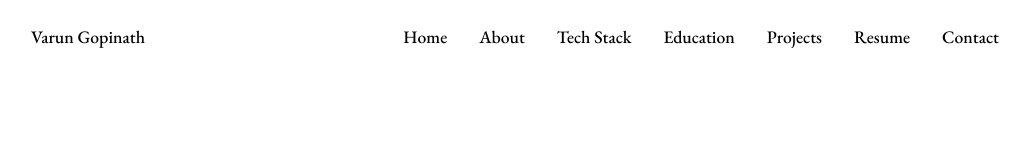
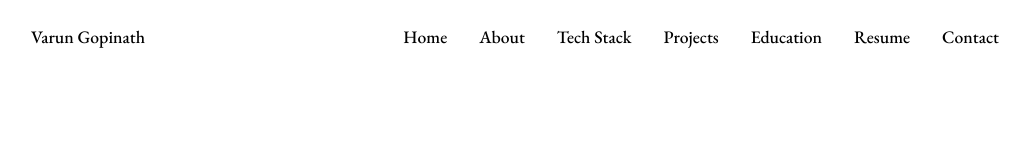
Before and after one commit to varungnathan/varun-gopinath-portfolio, a React (Create React App) app: page /resume in a window 1280 px wide. Shown: the top 160 px of the page, without its empty margins (125-1155 px from the left). Built offline with nearby package versions, Linux system fonts and the light colour scheme.

Commit message:
Swap navigation links for Education and Projects in Header component; clean up CSS files for better organization

```diff
--- a/src/components/header/Header.jsx
+++ b/src/components/header/Header.jsx
@@ -58,14 +58,14 @@ const Header = () => {
             </li>
 
             <li className="nav__item">
-              <a href="#education" className="nav__link">
-                <i className="uil uil-graduation-cap nav__icon"></i> Education
+              <a href="#projects" className="nav__link">
+                <i className="uil uil-folder nav__icon"></i> Projects
               </a>
             </li>
 
             <li className="nav__item">
-              <a href="#projects" className="nav__link">
-                <i className="uil uil-folder nav__icon"></i> Projects
+              <a href="#education" className="nav__link">
+                <i className="uil uil-graduation-cap nav__icon"></i> Education
               </a>
             </li>
 
--- a/src/components/header/header.css
+++ b/src/components/header/header.css
@@ -1,5 +1,3 @@
-/* src\components\header\header.css */
-
 /* src\components\header\header.css */
 
 .header {
```
Also changed, not shown: src/components/header/Home/home.css (line endings or trailing spaces).
